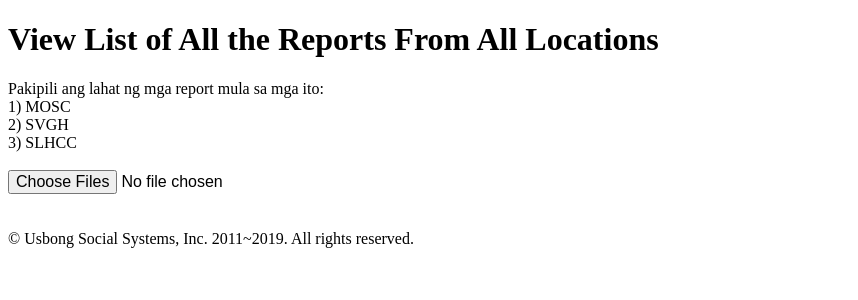
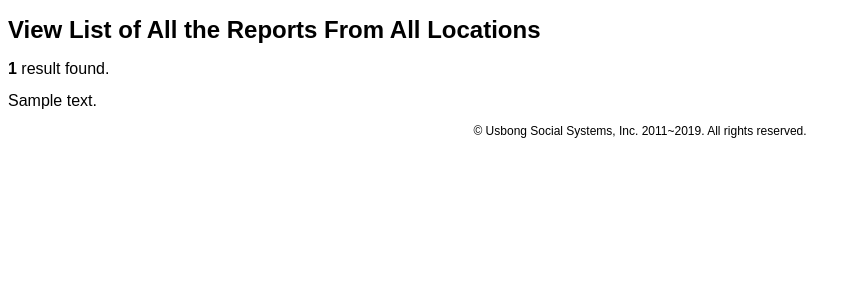
Before and after one commit to usbong/KMS, a CodeIgniter app: the page made by usbong_kms/application/views/viewListOfAllReportsFromAllLocations.php in a window 1280 px wide. Shown: the top 300 px of the page, without its empty margins (0-858 px from the left). Run offline with CodeIgniter, Linux system fonts and the light colour scheme; tables that the repository leaves empty hold one stand-in row (values such as "Sample post"); the template is opened without the code that fills it: most values are stand-ins (such as "Sample title", 1, 10 or a date in 2020).

```diff
--- a/usbong_kms/application/views/viewListOfAllReportsFromAllLocations.php
+++ b/usbong_kms/application/views/viewListOfAllReportsFromAllLocations.php
@@ -27,9 +27,9 @@
   where: ... = web address of the computer server
 
   Examples:
-	a) localhost/usbong_kms/index.php/report/storeReportsForTheDayFromAllLocations
-	b) 192.168.1.3/usbong_kms/index.php/report/storeReportsForTheDayFromAllLocations
-	c) www.usbong.ph/usbong_kms/index.php/report/storeReportsForTheDayFromAllLocations
+	a) localhost/usbong_kms/index.php/report/viewListOfAllReportsFromAllLocations
+	b) 192.168.1.3/usbong_kms/index.php/report/viewListOfAllReportsFromAllLocations
+	c) www.usbong.ph/usbong_kms/index.php/report/viewListOfAllReportsFromAllLocations
 -->
 <?php
 defined('BASEPATH') OR exit('No direct script access allowed');
@@ -49,6 +49,28 @@ defined('BASEPATH') OR exit('No direct script access allowed');
     </title>
     <meta http-equiv="Content-Type" content="text/html; charset=UTF-8" />
     <style type="text/css">
+	/**/
+			body
+			{
+				font-family: Arial;
+				font-size: 9pt
+			}
+
+			div.search-result
+			{
+				font-size: 12pt
+			}
+
+			div.container-search
+			{
+				font-size: 12pt
+			}
+
+			div.copyright
+			{
+				text-align: center;
+			}
+    /**/
     </style>
   </head>
   <body>
@@ -61,30 +83,44 @@ defined('BASEPATH') OR exit('No direct script access allowed');
 	<h1>
 		View List of All the Reports From All Locations
 	</h1>
-	Pakipili ang lahat ng mga report mula sa mga ito:<br/>
-	1) MOSC<br/>
-	2) SVGH<br/>
-	3) SLHCC<br/>
-	<br/>
-	<form id="myFormId" enctype="multipart/form-data" method="post" action="<?php echo site_url('report/confirm')?>">
-		<input type="hidden" name="reportTypeNameParam" value="Reports from All Locations">
-		<input style="font-size: 16px;" id="uploadFilesId" name="reportParamUploadFiles[]" type="file" multiple="multiple" accept="text/plain" onInput="showAlert();"/>
-	</form>
-
-	<script language="javascript" type="text/javascript">
-		function showAlert() {
-			document.getElementById('myFormId').submit();
-//			alert("Hey there!" + document.getElementById("uploadFilesId").value);
+<?php
+		$resultCount = count($result);
+		if ($resultCount==0) {
+			echo '<div class="search-result"><b>'.count($result).'</b> result found.</div>';
+/*
+			echo '<div class="Search-noResult">';
+			echo 'Your search <b>- '.$param.' -</b> did not match any of our products.';
+			echo '<br><br>Suggestion:';
+			echo '<br>&#x25CF; Make sure that all words are spelled correctly.';
+			echo '<br>&#x25CF; You may send us a request for the product item <a class="Request-link" href="'.site_url('request/'.$URLFriendlyReformattedProductName.'/b').'">here</a>.';
+			echo '</div>';
+*/
 		}
-	</script>
-	<br/>
-	<br/>
+		else {
+			if ($resultCount==1) {
+				echo '<div class="search-result"><b>'.count($result).'</b> result found.</div>';
+			}
+			else {
+				echo '<div class="search-result"><b>'.count($result).'</b> results found.</div>';
+			}
+		}
+?>
+		<br/>
+		<div class="container-search">
+			<?php
+				//TO-DO: -add: process JSON formatted result
+				foreach ($result as $value) {
+					echo $value['report_answer']."<br/>";
+				}
+			?>
+		</div>
 <?php
 	//removed by Mike, 20191025
 	// close database connection
 /*	$mysqli->close();
 */
 ?>
+	<br/>
 	<div class="copyright">
 		<!-- TO-DO: -add: automatically write the present year -->
 		<span>© Usbong Social Systems, Inc. 2011~2019. All rights reserved.</span>
```
